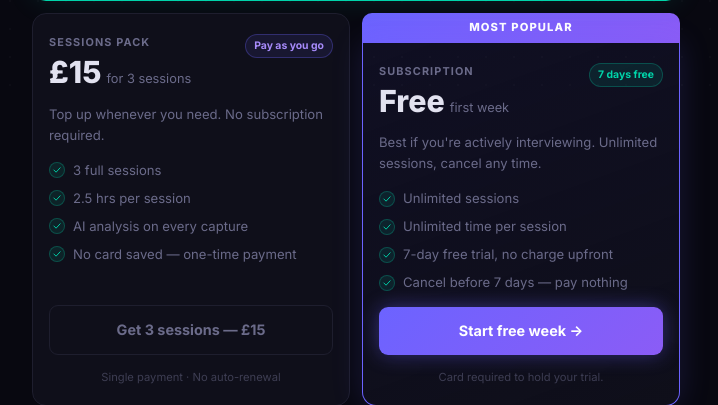
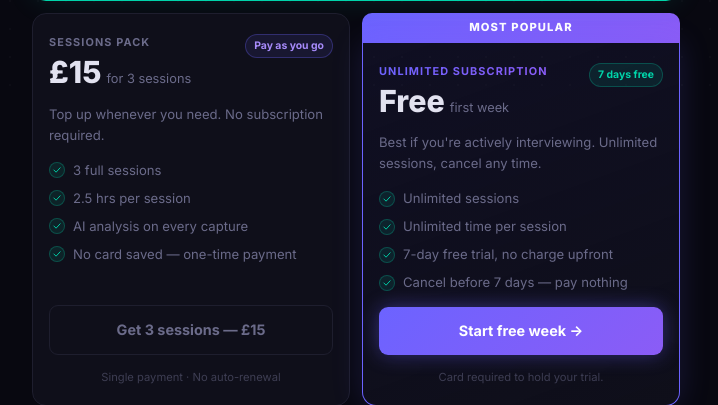
Before and after one commit to cjcol01/interview-us-too, a FastAPI app: template templates/pricing.html in a window 1280 px wide. Shown: the part 713-1118 px from the top of the page, without its empty margins (284-1002 px from the left). Run offline with FastAPI, Linux system fonts and the light colour scheme; the template is opened without the code that fills it, so the values that code supplies are empty; parts of the project's set-up code (start-up, migrations or seed data) failed here and were passed over.

Commit message:
pricing page update

```diff
--- a/css/pricing.css
+++ b/css/pricing.css
@@ -349,6 +349,12 @@
       color: var(--muted);
       margin-bottom: 6px;
     }
+    .plan-card.featured .plan-name {
+      background: linear-gradient(135deg, var(--accent), #8b5cf6);
+      -webkit-background-clip: text;
+      -webkit-text-fill-color: transparent;
+      background-clip: text;
+    }
 
     .plan-price {
       display: flex;
--- a/templates/pricing.html
+++ b/templates/pricing.html
@@ -116,7 +116,7 @@
           <div>
             <div class="plan-top">
               <div>
-                <div class="plan-name">Subscription</div>
+                <div class="plan-name">Unlimited Subscription</div>
                 <div class="plan-price">
                   <span class="price-main">Free</span>
                   <span class="price-suffix">first week</span>
```
